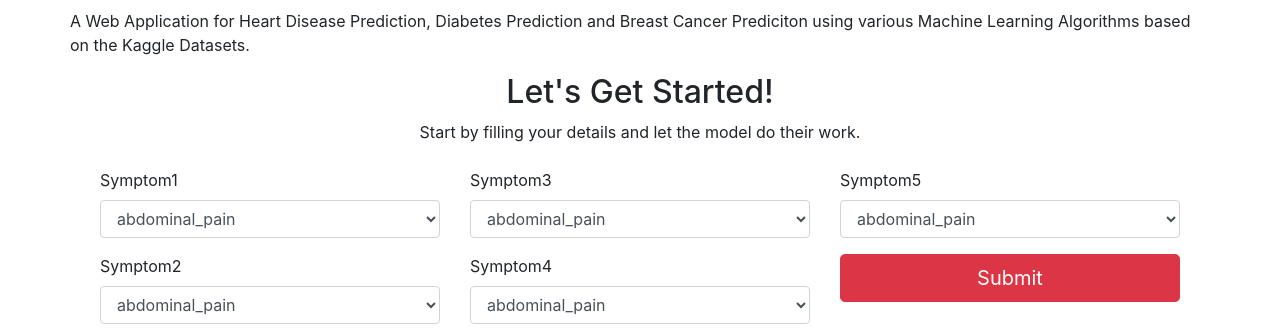
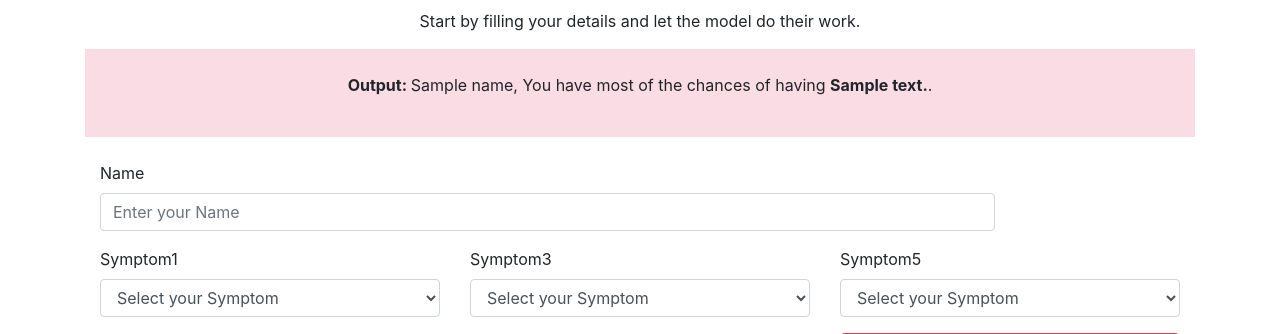
Before and after one commit to simran2104/ApnaDoctor, a Django app: template templates/main/index.html in a window 1280 px wide; the page is wider, and only the part inside the window is pictured. Shown: the part 337-671 px from the top of that part. Run offline with Django 3.2, Linux system fonts and the light colour scheme; the template is opened without the code that fills it: most values are stand-ins (such as "Sample title", 1, 10 or a date in 2020); some libraries are stand-ins or nearby versions.

Commit message:
Some changes has been done

```diff
--- a/templates/main/breast.html
+++ b/templates/main/breast.html
@@ -149,7 +149,7 @@
       </div>
       <div class="mt-4">
         <button type="submit" class="btn-lg btn-block btn btn-danger mb-5">
-          Submit
+          Predict
         </button>
       </div>
     </form>
--- a/templates/main/diabetes.html
+++ b/templates/main/diabetes.html
@@ -174,7 +174,7 @@
           />
         </div>
         <button type="submit" class="btn-lg btn-block btn btn-danger mb-5">
-          Submit
+          Predict
         </button>
       </div>
     </form>
--- a/templates/main/heart.html
+++ b/templates/main/heart.html
@@ -246,7 +246,7 @@
         </div>
 
         <button type="submit" class="btn-lg btn-block btn btn-danger mb-5">
-          Submit
+          Predict
         </button>
       </div>
     </form>
--- a/templates/main/index.html
+++ b/templates/main/index.html
@@ -8,24 +8,46 @@
     <section class="sesion-type">
              <div class="session-title row">
             <h2>Disease Prediction Model</h2>
-            <p>A Web Application for Heart Disease Prediction, Diabetes Prediction and Breast Cancer Prediciton using various Machine Learning Algorithms based on the Kaggle Datasets.</p>
+            <!-- <p>A Web Application for Heart Disease Prediction, Diabetes Prediction and Breast Cancer Prediciton using various Machine Learning Algorithms based on the Kaggle Datasets.</p> -->
         </div>
 
 
-        <div class="container"><h2 align="center">Let's Get Started!</h2>
+        <div class="container">
         <p align="center">Start by filling your details and let the model do their work.</p></div>
 
 
+{% if context == "None" %}
+{% else %}
+            {% if context == "No Output" %}
+                <div class="container" style="background-color: #fadce4;" ><p align="center"><br><b>Output: </b>No such Disease has been found.</p><br></div>
+            {% else %}
+            <div class="container" style="background-color: #fadce4;" ><p align="center"><br><b>Output: </b>{{ name }}, You have most of the chances of having <b>{{ context }}</b>.</p><br></div>
+            {% endif %}
+{% endif %}
 
 
 
   <div class="container mt-4">
     <form class="row" method="POST" action="{% url 'home' %}">
       {% csrf_token %}
+
+      <div class="col-md-10">
+        <div class="form-group">
+          <label for="name">Name</label>
+          <input
+            class="form-control"
+            id="name"
+            placeholder="Enter your Name"
+            name="name"
+            required
+          />
+        </div>
+      </div>
       <div class="col-md-4">
         <div class="form-group">
           <label for="Symptom1">Symptom1</label>
           <select required class="form-control" id="Symptom1" name="Symptom1" >
+            <option value="" disabled selected>Select your Symptom</option>
             <option value='abdominal_pain' >abdominal_pain</option>
             <option value='abnormal_menstruation' >abnormal_menstruation</option>
             <option value='acute_liver_failure' >acute_liver_failure</option>
@@ -126,6 +148,7 @@
         <div class="form-group">
           <label for="Symptom2">Symptom2</label>
           <select required class="form-control" id="Symptom2" name="Symptom2" >
+            <option value="" disabled selected>Select your Symptom</option>
             <option value='abdominal_pain' >abdominal_pain</option>
             <option value='abnormal_menstruation' >abnormal_menstruation</option>
             <option value='acute_liver_failure' >acute_liver_failure</option>
@@ -229,6 +252,7 @@
         <div class="form-group">
           <label for="Symptom3">Symptom3</label>
           <select required class="form-control" id="Symptom3" name="Symptom3" >
+            <option value="" disabled selected>Select your Symptom</option>
             <option value='abdominal_pain' >abdominal_pain</option>
             <option value='abnormal_menstruation' >abnormal_menstruation</option>
             <option value='acute_liver_failure' >acute_liver_failure</option>
@@ -328,6 +352,7 @@
         <div class="form-group">
           <label for="Symptom4">Symptom4</label>
           <select required class="form-control" id="Symptom4" name="Symptom4" >
+            <option value="" disabled selected>Select your Symptom</option>
             <option value='abdominal_pain' >abdominal_pain</option>
             <option value='abnormal_menstruation' >abnormal_menstruation</option>
             <option value='acute_liver_failure' >acute_liver_failure</option>
@@ -430,6 +455,7 @@
         <div class="form-group">
           <label for="Symptom5">Symptom5</label>
           <select required class="form-control" id="Symptom5" name="Symptom5" >
+            <option value="" disabled selected>Select your Symptom</option>
             <option value='abdominal_pain' >abdominal_pain</option>
             <option value='abnormal_menstruation' >abnormal_menstruation</option>
             <option value='acute_liver_failure' >acute_liver_failure</option>
@@ -528,19 +554,11 @@
         </div>
 
         <button type="submit" class="btn-lg btn-block btn btn-danger mb-5">
-          Submit
+          Predict
         </button>
       </div>
     </form>
   </div>
-{% if context == "None" %}
-{% else %}
-            {% if context == "No Output" %}
-                <div class="container"><p align="center"><b>Output: </b>No such Disease has been found.</p></div>
-            {% else %}
-            <div class="container"><p align="center"><b>Output: </b>You have most of the chances of having <b>{{ context }}</b>.</p></div>
-            {% endif %}
-{% endif %}
 
 
 </section>
```
Also changed, not shown: apps/main/views.py (+6 -2 lines).
